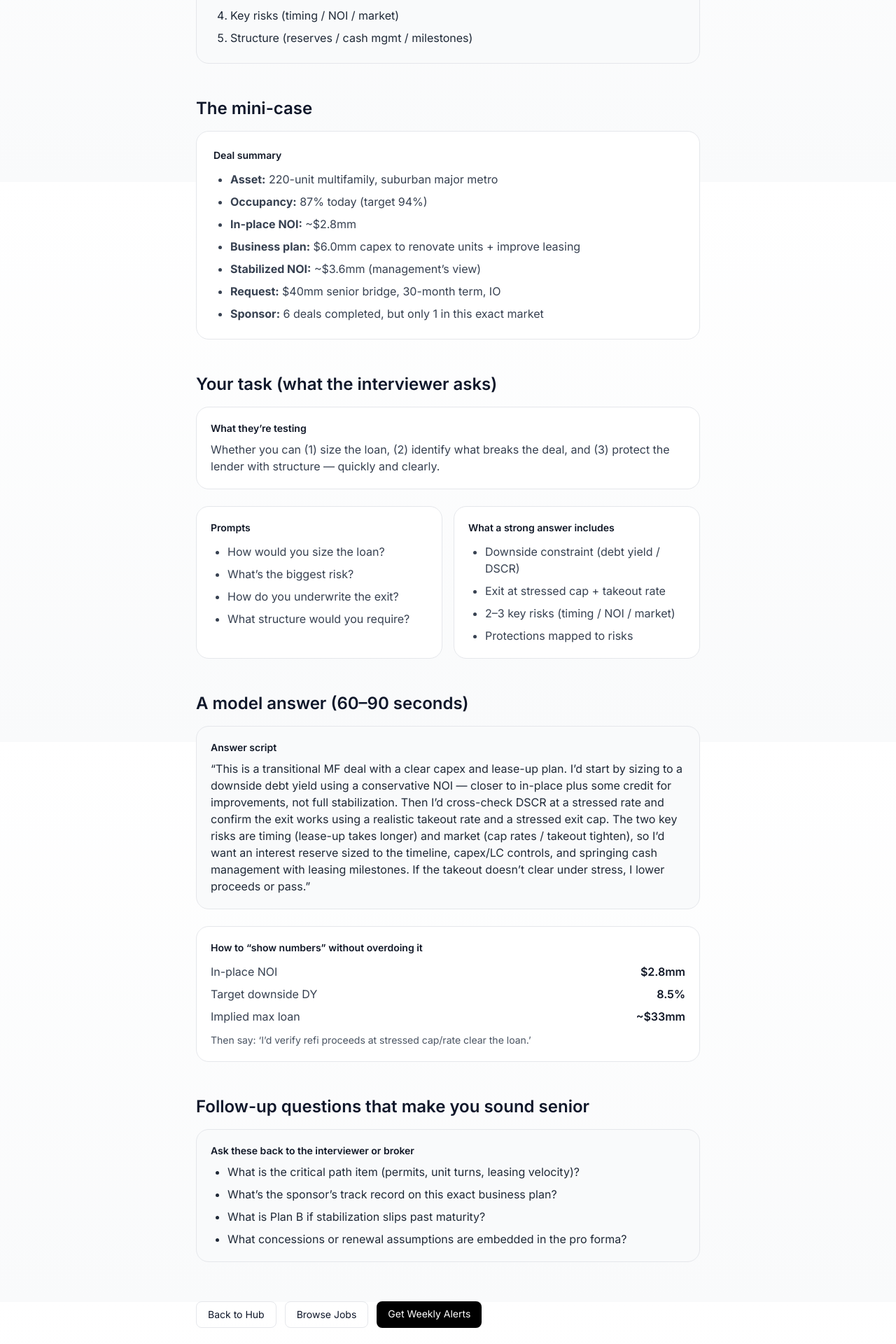
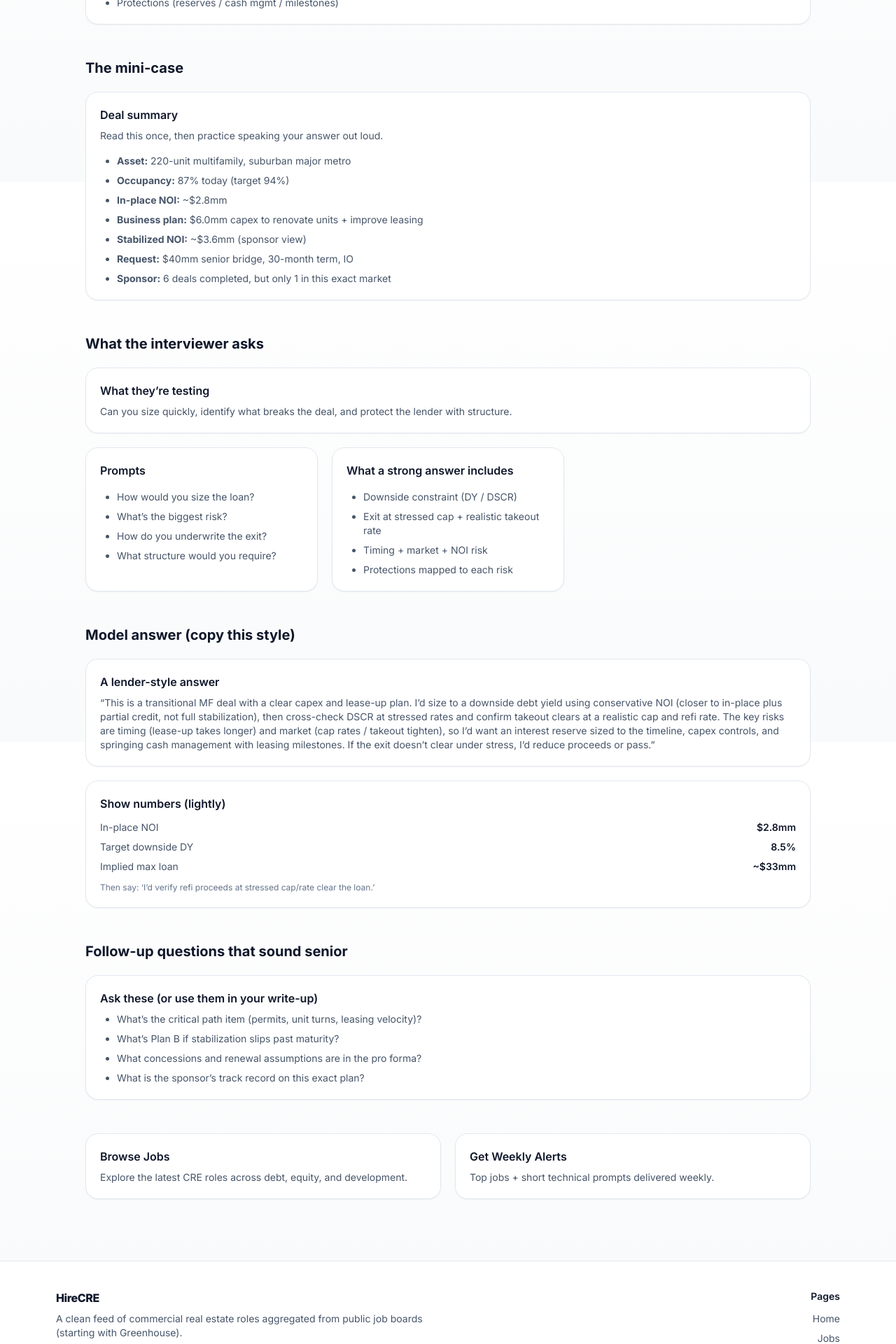
Before and after one commit to gdsatherlie/hirecre, a Next.js app: page /interview-prep/mini-case-practice in a window 1280 px wide. Shown: the part 540-2460 px from the top of the page at 70% size. Built offline with nearby package versions, Linux system fonts and the light colour scheme; no server answers.

Commit message:
Update page.tsx

```diff
--- a/app/interview-prep/mini-case-practice/page.tsx
+++ b/app/interview-prep/mini-case-practice/page.tsx
@@ -1,81 +1,120 @@
-import Link from "next/link";
 import type { Metadata } from "next";
+import {
+  PageShell,
+  Section,
+  Card,
+  Callout,
+  List,
+  MiniMath,
+  BottomCtas,
+  Grid,
+} from "../_components";
 
 export const metadata: Metadata = {
   title: "CRE Mini Case Practice | HireCRE",
   description:
-    "A short CRE mini-case with a lender-style answer: sizing, downside, exit, key risks, and structure.",
+    "A short CRE mini-case with a lender-style model answer: sizing, downside constraints, exit underwriting, key risks, and structure.",
 };
 
 export default function MiniCasePractice() {
   return (
-    <main className="max-w-3xl mx-auto px-6 py-14">
-      <p className="text-sm text-gray-500 mb-6">
-        <Link href="/interview-prep" className="hover:underline">
-          Interview Prep
-        </Link>{" "}
-        <span className="mx-2">/</span>
-        <span>Mini Case Practice</span>
-      </p>
-
-      <h1 className="text-4xl font-semibold tracking-tight mb-4">
-        CRE Mini Case Practice (Bridge Lending Style)
-      </h1>
-
-      <p className="text-lg text-gray-600 mb-10">
-        This is the fastest way to get “interview sharp.” Read the case, then practice a
-        60–90 second answer using the framework below.
-      </p>
-
-      <QuickFramework />
+    <PageShell
+      crumb={{ label: "Interview Prep", href: "/interview-prep" }}
+      title="CRE Mini Case Practice"
+      description="Practice a 60–90 second answer. The goal: size to downside, confirm the exit, and map structure to risks."
+    >
+      <Section title="The mini-case framework">
+        <Callout title="Answer order (60–90 seconds)">
+          <List
+            items={[
+              <>Deal story + business plan</>,
+              <>Downside sizing (debt yield)</>,
+              <>Exit underwriting (stressed cap + realistic takeout rate)</>,
+              <>2–3 key risks (timing / NOI / market)</>,
+              <>Protections (reserves / cash mgmt / milestones)</>,
+            ]}
+          />
+        </Callout>
+      </Section>
 
       <Section title="The mini-case">
-        <CaseBlock />
+        <Card
+          title="Deal summary"
+          description="Read this once, then practice speaking your answer out loud."
+        >
+          <List
+            items={[
+              <>
+                <b>Asset:</b> 220-unit multifamily, suburban major metro
+              </>,
+              <>
+                <b>Occupancy:</b> 87% today (target 94%)
+              </>,
+              <>
+                <b>In-place NOI:</b> ~$2.8mm
+              </>,
+              <>
+                <b>Business plan:</b> $6.0mm capex to renovate units + improve leasing
+              </>,
+              <>
+                <b>Stabilized NOI:</b> ~$3.6mm (sponsor view)
+              </>,
+              <>
+                <b>Request:</b> $40mm senior bridge, 30-month term, IO
+              </>,
+              <>
+                <b>Sponsor:</b> 6 deals completed, but only 1 in this exact market
+              </>,
+            ]}
+          />
+        </Card>
       </Section>
 
-      <Section title="Your task (what the interviewer asks)">
-        <WhatTheyTest>
-          Whether you can (1) size the loan, (2) identify what breaks the deal, and
-          (3) protect the lender with structure — quickly and clearly.
-        </WhatTheyTest>
+      <Section title="What the interviewer asks">
+        <Card
+          title="What they’re testing"
+          description="Can you size quickly, identify what breaks the deal, and protect the lender with structure."
+        />
 
-        <div className="grid grid-cols-1 md:grid-cols-2 gap-4">
+        <Grid>
           <Card title="Prompts">
-            <ul className="list-disc pl-6 space-y-2 text-gray-700">
-              <li>How would you size the loan?</li>
-              <li>What’s the biggest risk?</li>
-              <li>How do you underwrite the exit?</li>
-              <li>What structure would you require?</li>
-            </ul>
+            <List
+              items={[
+                <>How would you size the loan?</>,
+                <>What’s the biggest risk?</>,
+                <>How do you underwrite the exit?</>,
+                <>What structure would you require?</>,
+              ]}
+            />
           </Card>
 
           <Card title="What a strong answer includes">
-            <ul className="list-disc pl-6 space-y-2 text-gray-700">
-              <li>Downside constraint (debt yield / DSCR)</li>
-              <li>Exit at stressed cap + takeout rate</li>
-              <li>2–3 key risks (timing / NOI / market)</li>
-              <li>Protections mapped to risks</li>
-            </ul>
+            <List
+              items={[
+                <>Downside constraint (DY / DSCR)</>,
+                <>Exit at stressed cap + realistic takeout rate</>,
+                <>Timing + market + NOI risk</>,
+                <>Protections mapped to each risk</>,
+              ]}
+            />
           </Card>
-        </div>
+        </Grid>
       </Section>
 
-      <Section title="A model answer (60–90 seconds)">
-        <Callout title="Answer script">
-          <p className="text-gray-800">
-            “This is a transitional MF deal with a clear capex and lease-up plan. I’d start by
-            sizing to a downside debt yield using a conservative NOI — closer to in-place plus some
-            credit for improvements, not full stabilization. Then I’d cross-check DSCR at a stressed
-            rate and confirm the exit works using a realistic takeout rate and a stressed exit cap.
-            The two key risks are timing (lease-up takes longer) and market (cap rates / takeout tighten),
-            so I’d want an interest reserve sized to the timeline, capex/LC controls, and springing cash
-            management with leasing milestones. If the takeout doesn’t clear under stress, I lower proceeds
-            or pass.”
-          </p>
+      <Section title="Model answer (copy this style)">
+        <Callout title="A lender-style answer">
+          <>
+            “This is a transitional MF deal with a clear capex and lease-up plan. I’d size to a downside
+            debt yield using conservative NOI (closer to in-place plus partial credit, not full stabilization),
+            then cross-check DSCR at stressed rates and confirm takeout clears at a realistic cap and refi rate.
+            The key risks are timing (lease-up takes longer) and market (cap rates / takeout tighten), so I’d want
+            an interest reserve sized to the timeline, capex controls, and springing cash management with leasing
+            milestones. If the exit doesn’t clear under stress, I’d reduce proceeds or pass.”
+          </>
         </Callout>
 
         <MiniMath
-          label="How to “show numbers” without overdoing it"
+          label="Show numbers (lightly)"
           rows={[
             ["In-place NOI", "$2.8mm"],
             ["Target downside DY", "8.5%"],
@@ -85,138 +124,20 @@ export default function MiniCasePractice() {
         />
       </Section>
 
-      <Section title="Follow-up questions that make you sound senior">
-        <Callout title="Ask these back to the interviewer or broker">
-          <ul className="list-disc pl-6 space-y-2">
-            <li>What is the critical path item (permits, unit turns, leasing velocity)?</li>
-            <li>What’s the sponsor’s track record on this exact business plan?</li>
-            <li>What is Plan B if stabilization slips past maturity?</li>
-            <li>What concessions or renewal assumptions are embedded in the pro forma?</li>
-          </ul>
+      <Section title="Follow-up questions that sound senior">
+        <Callout title="Ask these (or use them in your write-up)">
+          <List
+            items={[
+              <>What’s the critical path item (permits, unit turns, leasing velocity)?</>,
+              <>What’s Plan B if stabilization slips past maturity?</>,
+              <>What concessions and renewal assumptions are in the pro forma?</>,
+              <>What is the sponsor’s track record on this exact plan?</>,
+            ]}
+          />
         </Callout>
       </Section>
 
-      <BottomNav />
-    </main>
+      <BottomCtas />
+    </PageShell>
   );
 }
-
-/* helpers */
-
-function Section({ title, children }: { title: string; children: React.ReactNode }) {
-  return (
-    <section className="mt-12">
-      <h2 className="text-2xl font-semibold mb-4">{title}</h2>
-      <div className="space-y-6">{children}</div>
-    </section>
-  );
-}
-
-function WhatTheyTest({ children }: { children: React.ReactNode }) {
-  return (
-    <div className="rounded-2xl border bg-white p-5">
-      <p className="text-sm font-semibold text-gray-900 mb-2">What they’re testing</p>
-      <p className="text-gray-700">{children}</p>
-    </div>
-  );
-}
-
-function Callout({ title, children }: { title: string; children: React.ReactNode }) {
-  return (
-    <div className="rounded-2xl border bg-gray-50 p-5">
-      <p className="text-sm font-semibold text-gray-900 mb-2">{title}</p>
-      <div className="text-gray-800">{children}</div>
-    </div>
-  );
-}
-
-function Card({ title, children }: { title: string; children: React.ReactNode }) {
-  return (
-    <div className="rounded-2xl border bg-white p-5">
-      <p className="text-sm font-semibold text-gray-900 mb-3">{title}</p>
-      {children}
-    </div>
-  );
-}
-
-function MiniMath({
-  label,
-  rows,
-  note,
-}: {
-  label: string;
-  rows: [string, string][];
-  note?: string;
-}) {
-  return (
-    <div className="rounded-2xl border bg-white p-5">
-      <p className="text-sm font-semibold text-gray-900 mb-3">{label}</p>
-      <div className="space-y-2">
-        {rows.map(([k, v]) => (
-          <div key={k} className="flex items-center justify-between gap-4">
-            <span className="text-gray-700">{k}</span>
-            <span className="font-semibold text-gray-900">{v}</span>
-          </div>
-        ))}
-      </div>
-      {note ? <p className="mt-3 text-sm text-gray-600">{note}</p> : null}
-    </div>
-  );
-}
-
-function QuickFramework() {
-  return (
-    <div className="rounded-2xl border bg-gray-50 p-6">
-      <h2 className="text-xl font-semibold mb-2">The mini-case framework</h2>
-      <ol className="list-decimal pl-6 space-y-2 text-gray-800">
-        <li>Deal story + business plan</li>
-        <li>Downside sizing (debt yield)</li>
-        <li>Exit underwriting (cap + takeout rate)</li>
-        <li>Key risks (timing / NOI / market)</li>
-        <li>Structure (reserves / cash mgmt / milestones)</li>
-      </ol>
-    </div>
-  );
-}
-
-function CaseBlock() {
-  return (
-    <div className="rounded-2xl border bg-white p-6">
-      <p className="text-sm font-semibold text-gray-900 mb-3">Deal summary</p>
-      <ul className="list-disc pl-6 space-y-2 text-gray-700">
-        <li><b>Asset:</b> 220-unit multifamily, suburban major metro</li>
-        <li><b>Occupancy:</b> 87% today (target 94%)</li>
-        <li><b>In-place NOI:</b> ~$2.8mm</li>
-        <li><b>Business plan:</b> $6.0mm capex to renovate units + improve leasing</li>
-        <li><b>Stabilized NOI:</b> ~$3.6mm (management’s view)</li>
-        <li><b>Request:</b> $40mm senior bridge, 30-month term, IO</li>
-        <li><b>Sponsor:</b> 6 deals completed, but only 1 in this exact market</li>
-      </ul>
-    </div>
-  );
-}
-
-function BottomNav() {
-  return (
-    <div className="mt-14 flex flex-wrap gap-3">
-      <Link
-        href="/interview-prep"
-        className="rounded-lg border px-4 py-2 text-sm hover:bg-gray-50 transition"
-      >
-        Back to Hub
-      </Link>
-      <Link
-        href="/board"
-        className="rounded-lg border px-4 py-2 text-sm hover:bg-gray-50 transition"
-      >
-        Browse Jobs
-      </Link>
-      <Link
-        href="/alerts"
-        className="rounded-lg bg-black text-white px-4 py-2 text-sm hover:opacity-90 transition"
-      >
-        Get Weekly Alerts
-      </Link>
-    </div>
-  );
-}
```
